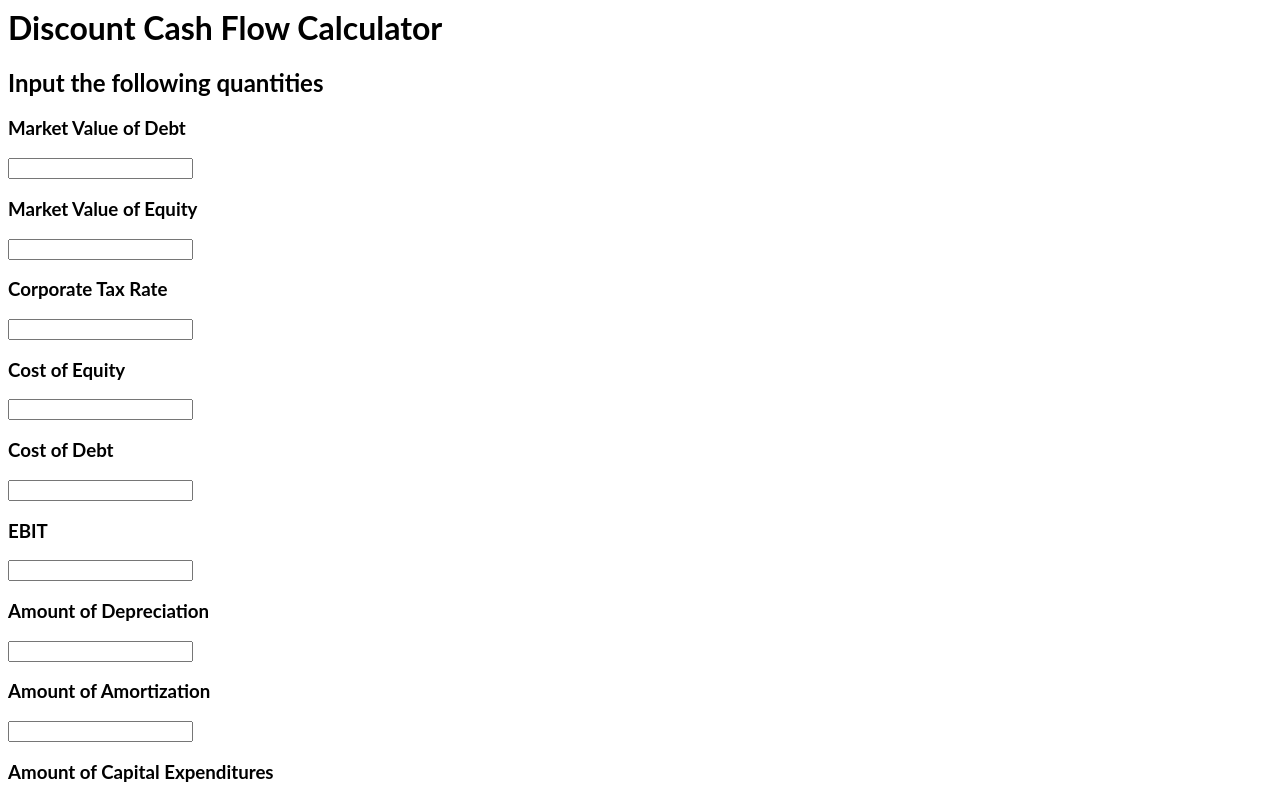
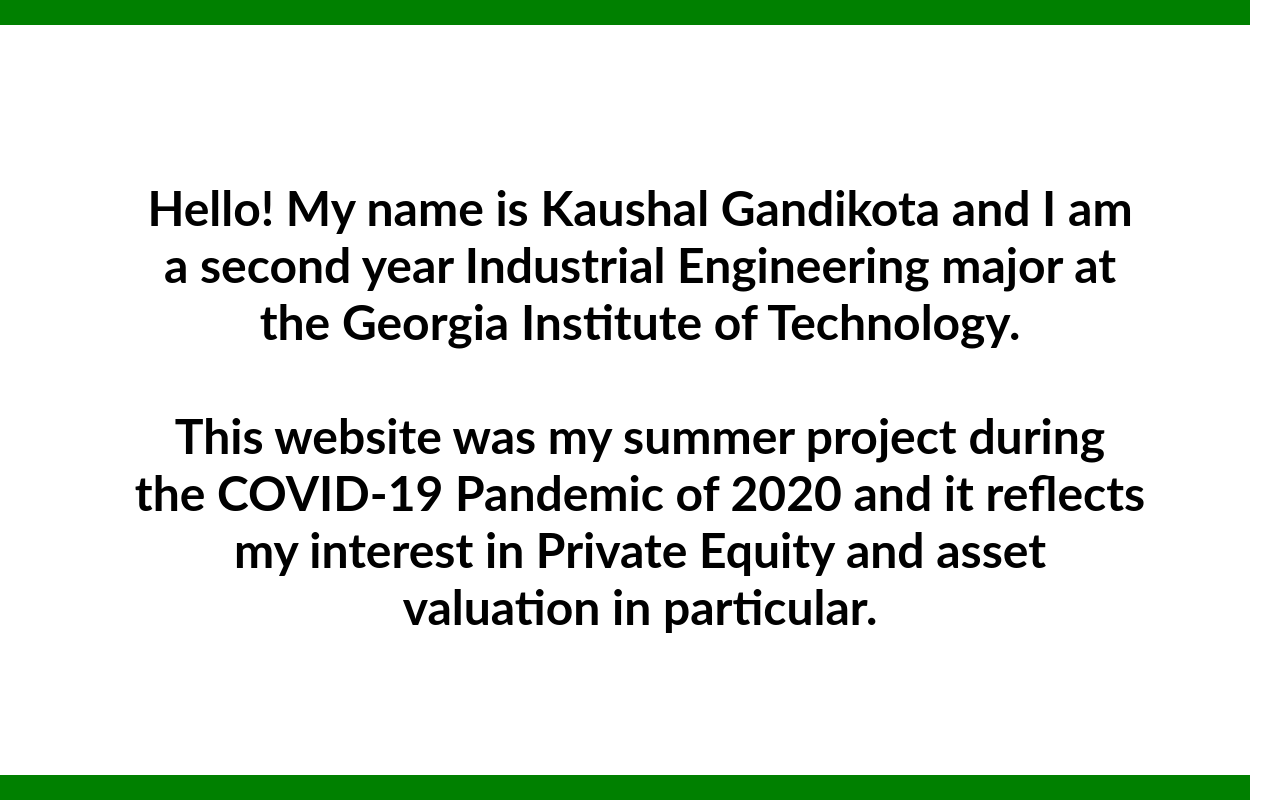
Before and after one commit to kgandikota459/angular-ivy-bjckrp, an Angular app: page / in a window 1280 px wide. Shown: the top 800 px of the page. Built offline with nearby package versions, Linux system fonts and the light colour scheme.

Commit message:
3 files modified, 1 added

```diff
--- a/src/app/app.component.css
+++ b/src/app/app.component.css
@@ -1,6 +1,11 @@
 p,h1,h2,h3 {
   font-family: Lato;
 }
+input[type=number]
+{
+  outline-color: green;
+}
+
 #content{
     overflow: visible;
     text-align: center;
@@ -10,33 +15,22 @@
     width: 100%;
 }
 
-#square{
+#top{
     position: fixed;
     z-index: -1;
     top: 0px;
     left: 0px;
-    width: 100px;
-    height: 100px;
+    width: 1250px;
+    height: 25px;
     background-color: green;
 }
 
-#rectangle{
+#bottom{
     position: fixed;
-    z-index: -1;
+    z-index: 1;
     bottom: 0px;
-    left: 50px;
-    width: 200px;
-    height: 100px;
-    background-color: red;
+    left: 0px;
+    width: 1250px;
+    height: 25px;
+    background-color: green;
 }
-
-#circle{
-    position: fixed;
-    z-index: -1;
-    bottom: 0px;
-    right: 0px;
-    width: 100px;
-    height: 100px;
-    background-color: yellow;
-    border-radius: 50px;
-}
--- a/src/app/app.component.html
+++ b/src/app/app.component.html
@@ -1,4 +1,26 @@
+<div id="container">
+  <div id="content">
+    <div style="width: 80%; margin-left: auto; margin-right: auto;">
+      <h1><br><br><br>Hello! My name is Kaushal Gandikota and I am a second year Industrial Engineering major at the Georgia Institute of Technology. <br><br>This website was my summer project during the COVID-19 Pandemic of 2020 and it reflects my interest in Private Equity and asset valuation in particular.</h1>
+    </div>
+  </div>
+</div>
+
+<!-- our parallax stuff -->
+<div appParallax [ratio]="-0.06" id="top"></div>
+<div appParallax [ratio]="0.6" id="bottom"></div>
+
+
+
+
+
+
+
+
+
+<br><br><br><br><br><br><br><br><br><br><br><br><br><br><br><br><br><br><br><br><br><br><br><br><br><br><br><br><br><br><br><br><br><br><br><br><br><br><br><br><br><br><br><br><br><br><br><br><br><br><br><br><br><br><br><br><br>
 <h1> Discount Cash Flow Calculator</h1>
+<br>
 <h2>Input the following quantities</h2>
 <h3>Market Value of Debt</h3><input type="number" name="mvd" [(ngModel)]="mvd">
 <h3>Market Value of Equity</h3><input type="number" name="mve" [(ngModel)]="mve">
@@ -10,6 +32,6 @@
 <h3>Amount of Amortization</h3><input type="number" name="ama" [(ngModel)]="ama">
 <h3>Amount of Capital Expenditures</h3><input type="number" name="capEx" [(ngModel)]="capEx">
 <h3>EBITDA Multiple</h3><input type="number" name="ebitda" [(ngModel)]="ebitda">
-<br><br><button (click)="dcfCalc()">SUBMIT</button>
+<br><br><button (click)="dcfCalc()"><h3>SUBMIT</h3></button>
 <br><br><h2>Your Final Valuation for this company is: {{finalValue}}</h2>
 <br><h3>BREAKDOWN: &nbsp;&nbsp;&nbsp; Year 1: {{y1}} &nbsp;&nbsp;&nbsp; Year 2: {{y2}} &nbsp;&nbsp;&nbsp; Year 3: {{y3}} &nbsp;&nbsp;&nbsp; Year 4: {{y4}} &nbsp;&nbsp;&nbsp; Year 5: {{y5}} &nbsp;&nbsp;&nbsp;</h3>
--- a/src/app/app.module.ts
+++ b/src/app/app.module.ts
@@ -4,10 +4,11 @@
 
 import { AppComponent } from './app.component';
 import { HelloComponent } from './hello.component';
+import { ParallaxDirective } from './parallax.directive';
 
 @NgModule({
   imports:      [ BrowserModule, FormsModule ],
-  declarations: [ AppComponent, HelloComponent, ],
+  declarations: [ AppComponent, HelloComponent, ParallaxDirective, ],
   bootstrap:    [ AppComponent ]
 })
 export class AppModule { }
--- /dev/null
+++ b/src/app/parallax.directive.ts
@@ -0,0 +1,20 @@
+import { Directive, Input, ElementRef, HostListener } from '@angular/core';
+
+@Directive({
+  selector: '[appParallax]'
+})
+export class ParallaxDirective {
+
+  @Input('ratio') parallaxRatio : number = 1
+  initialTop : number = 0
+
+  constructor(private eleRef : ElementRef) {
+    this.initialTop = this.eleRef.nativeElement.getBoundingClientRect().top
+  }
+
+  @HostListener("window:scroll", ["$event"])
+  onWindowScroll(event){
+    this.eleRef.nativeElement.style.top = (this.initialTop - (window.scrollY * this.parallaxRatio)) + 'px'
+  }
+
+}
```
